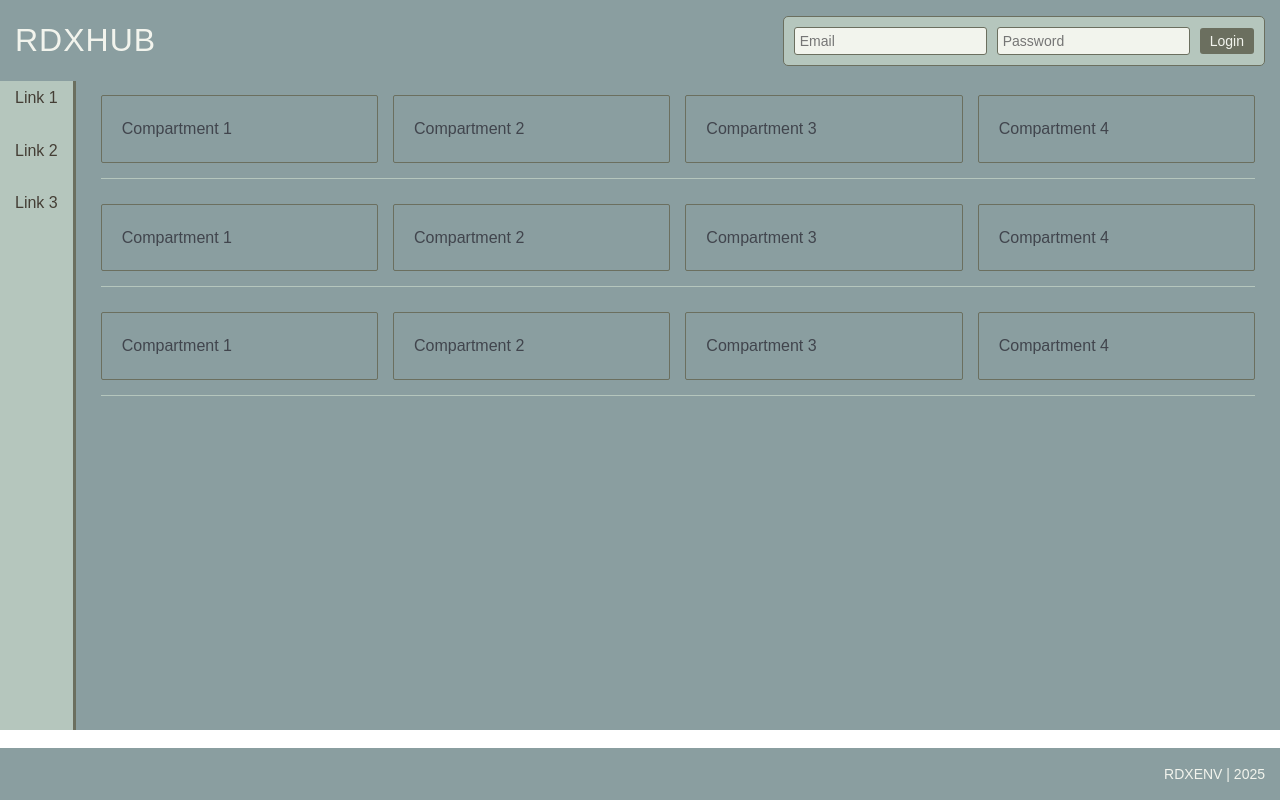
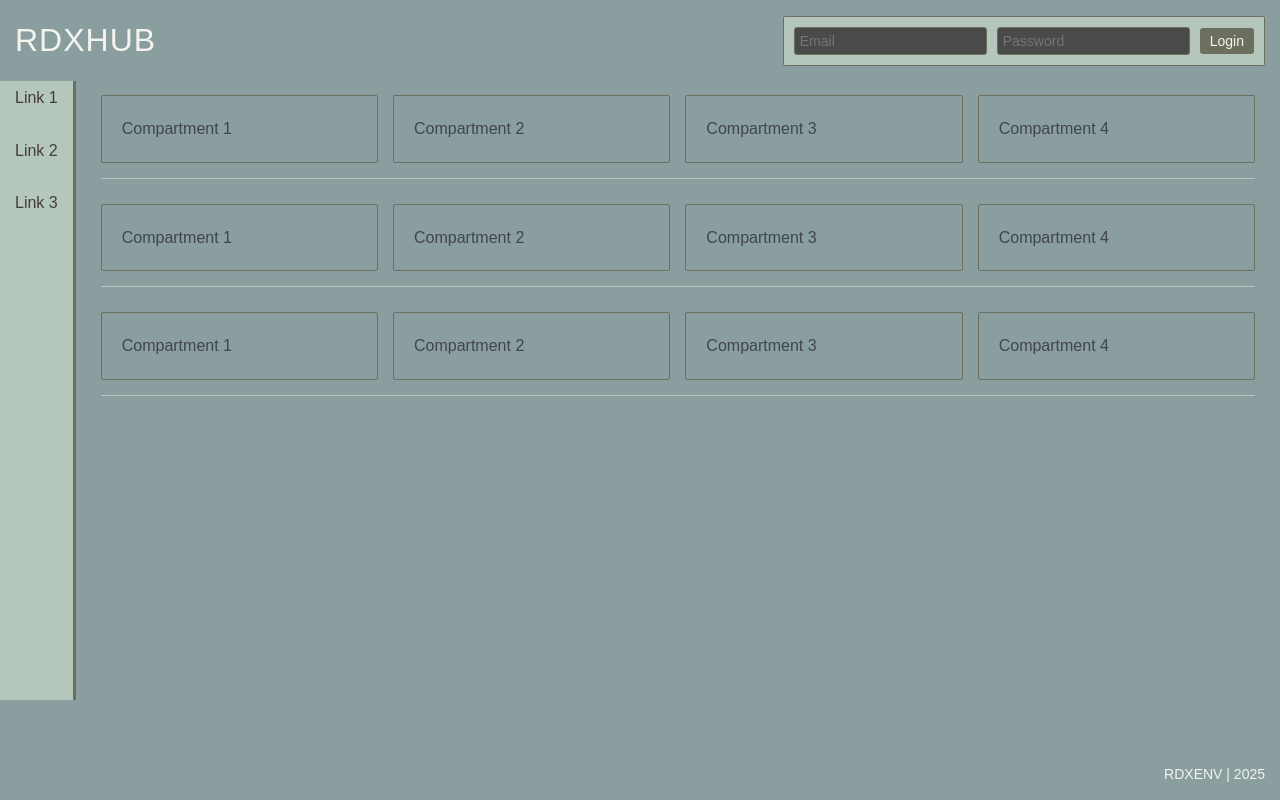
Before and after one commit to XUDOR/0RDXHUB, a plain HTML site: page index.html in a window 1280 px wide. Drawn offline with Linux system fonts and the light colour scheme.

Commit message:
style =>

```diff
--- a/styles.css
+++ b/styles.css
@@ -10,6 +10,7 @@ body {
   font-weight: 300;
   line-height: 1.6;
   color: #443E35;
+  background: #8A9EA0;
   /* Old Moss */
   overflow-x: hidden;
   /* Prevent horizontal scrolling */
@@ -59,7 +60,7 @@ header .login-form {
   background: #B5C6BD;
   /* Mushroom */
   padding: 10px;
-  border-radius: 5px;
+  border-radius: 2px;
   border: 1px solid #6B6F5F;
 }
 
@@ -68,8 +69,8 @@ header .login-form input {
   border: 1px solid #6B6F5F;
   border-radius: 3px;
   font-size: 14px;
-  background-color: #f2f4ed;
-  color: #443E35;
+  background-color: #4A4A4A;
+  color: #f2f4ed;
 }
 
 header .login-form button {
@@ -101,11 +102,10 @@ footer {
 
 .container {
   display: flex;
-  height: calc(100vh - 140px);
-  /* Adjusted for fixed header and footer */
+  min-height: calc(100vh - 120px); /* Account for header and footer */
   flex-direction: row;
   overflow-x: hidden;
-  /* Prevent horizontal scrolling */
+  padding-bottom: 50px; /* Space for footer */
 }
 
 .sidebar {
@@ -233,6 +233,9 @@ header .login-form button {
 
 .sidebar {
   width: 100%;
+
+
+  padding-top: 90px;
   border-right: none;
   border-bottom: 3px solid #6B6F5F;
   margin-bottom: 15px;
```
